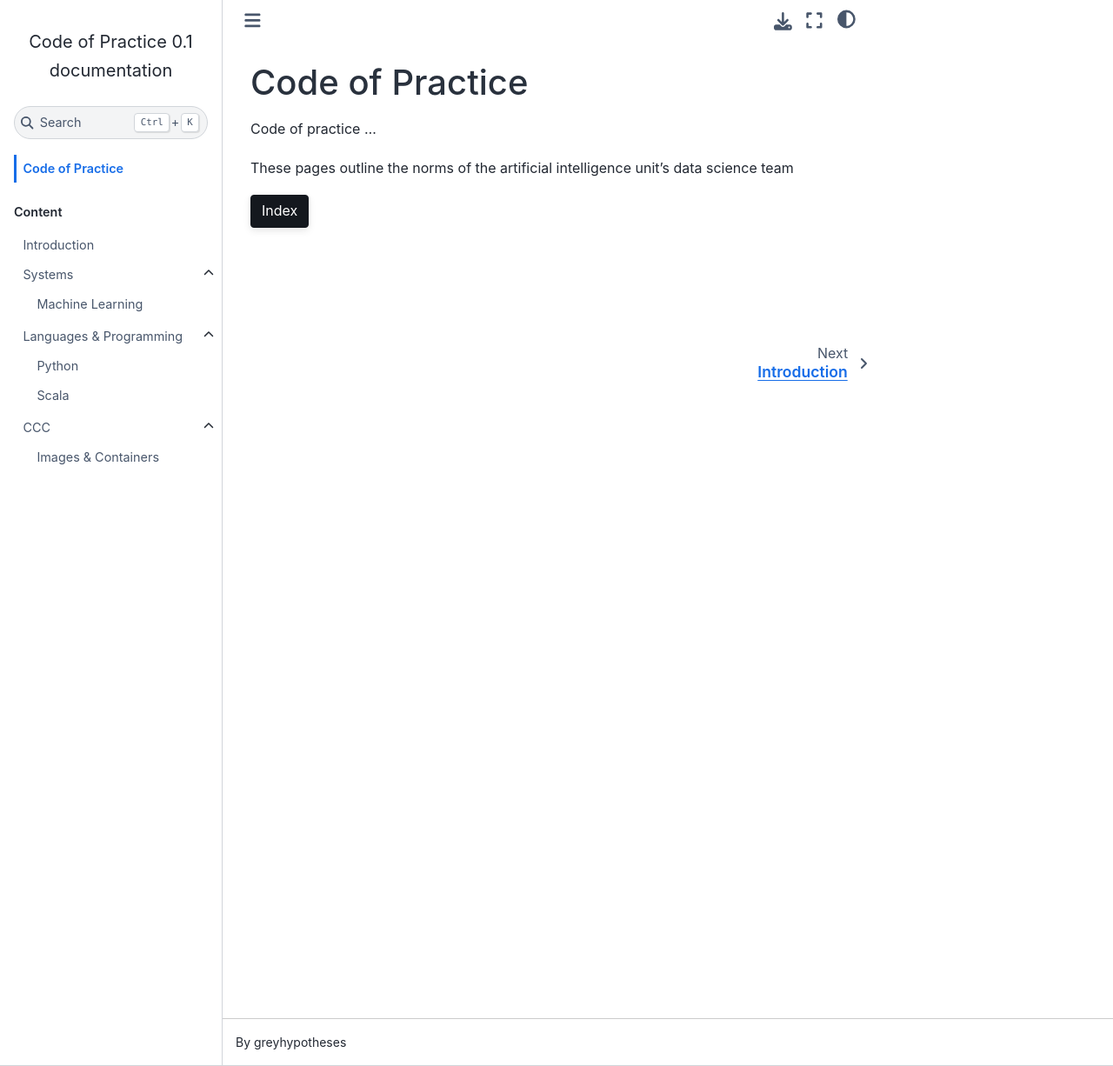
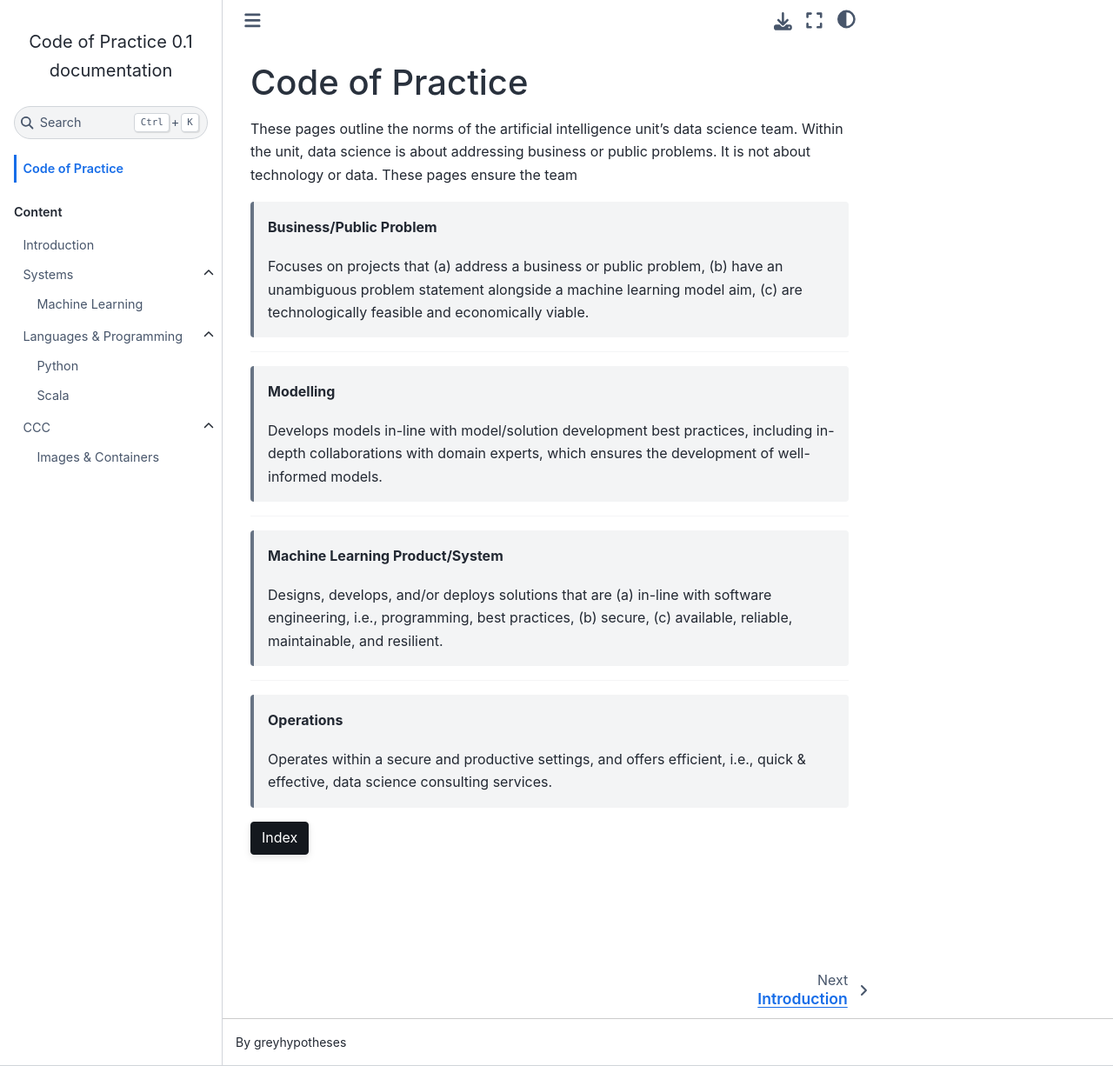
Before and after one commit to thereferences/practice, a Sphinx documentation site: the page built from docs/source/index.rst, in a window 1280 px wide and 1226 px high. Shown: the whole window at 87% size. Built offline with Sphinx 7.4.7 and the Sphinx Book theme 1.1.4, drawn with Linux system fonts in a browser that asks for light colours.

Commit message:
Update docs/source/index.rst

```diff
--- a/docs/source/index.rst
+++ b/docs/source/index.rst
@@ -6,11 +6,37 @@
 Code of Practice
 ================
 
-.. container:: .large
+These pages outline the norms of the artificial intelligence unit's data science team.  Within the unit, data science is
+about addressing business or public problems.  It is not about technology or data.  These pages ensure the team
 
-   Code of practice ...
 
-These pages outline the norms of the artificial intelligence unit's data science team
+   **Business/Public Problem**
+
+   Focuses on projects that (a) address a business or public problem, (b) have an unambiguous problem statement alongside a
+   machine learning model aim, (c) are technologically feasible and economically viable.
+
+----
+
+   **Modelling**
+
+   Develops models in-line with model/solution development best practices, including in-depth collaborations with domain
+   experts, which ensures the development of well-informed models.
+
+----
+
+   **Machine Learning Product/System**
+
+   Designs, develops, and/or deploys solutions that are (a) in-line with software engineering, i.e., programming, best
+   practices, (b) secure, (c) available, reliable, maintainable, and resilient.
+
+----
+
+   **Operations**
+
+   Operates within a secure and productive settings, and offers efficient, i.e., quick & effective, data
+   science consulting services.
+
+
 
 .. button-ref:: genindex
    :color: black
```
